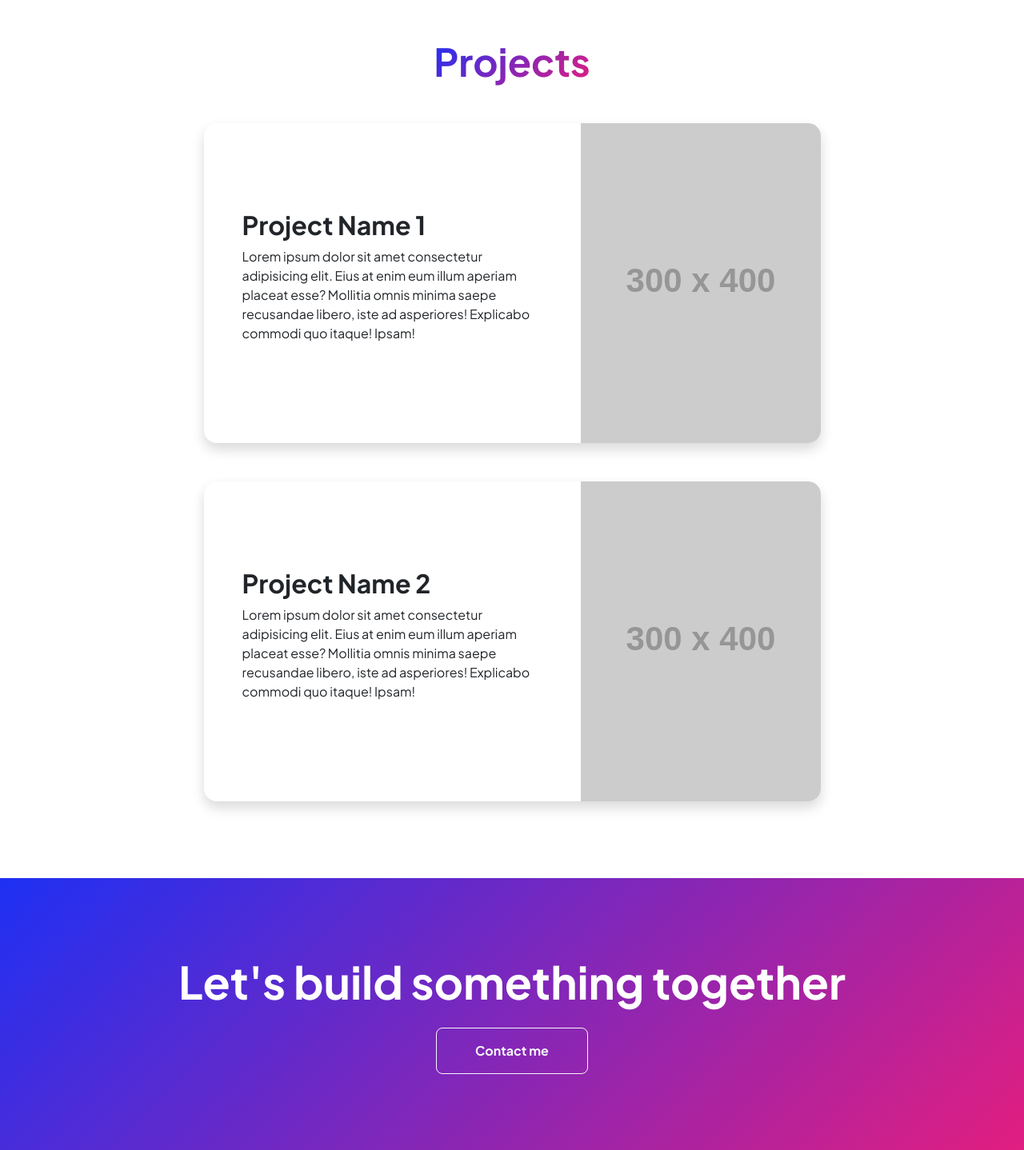
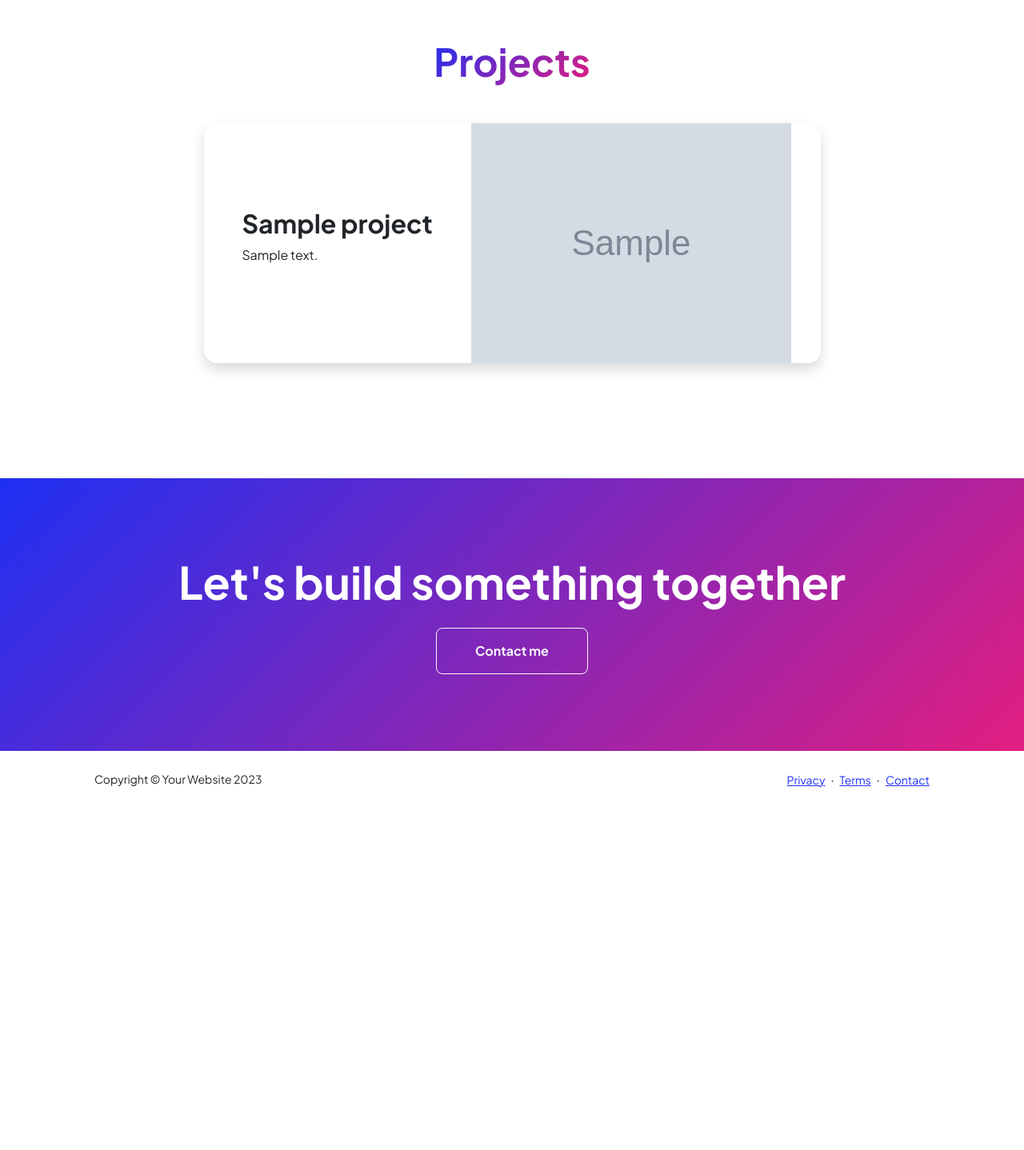
Before and after one commit to tfermoso/blog, a Django app: page /projects in a window 1280 px wide. Shown: the part 92-1530 px from the top of the page at 80% size. After the commit the page ends 1076 px from the top, so only its background shows below. Run offline with Django 3.2, Linux system fonts and the light colour scheme; tables that the repository leaves empty hold one stand-in row (values such as "Sample post"); grey boxes marked "Sample" are stand-in pictures; grey boxes labelled with a size stand in for pictures from a placeholder-image service; some libraries are stand-ins or nearby versions.

Commit message:
mostrando proyectos

```diff
--- a/blog/templates/blog/index.html
+++ b/blog/templates/blog/index.html
@@ -17,7 +17,7 @@
                     <div class="d-grid gap-3 d-sm-flex justify-content-sm-center justify-content-xxl-start mb-3">
                         <a class="btn btn-primary btn-lg px-5 py-3 me-sm-3 fs-6 fw-bolder" href="">Resume</a>
                         <a class="btn btn-outline-dark btn-lg px-5 py-3 fs-6 fw-bolder"
-                            href="">Projects</a>
+                            href="{% url 'projects' %}">Projects</a>
                     </div>
                 </div>
             </div>
--- a/blog/templates/blog/projects.html
+++ b/blog/templates/blog/projects.html
@@ -10,33 +10,19 @@
         <div class="row gx-5 justify-content-center">
             <div class="col-lg-11 col-xl-9 col-xxl-8">
                 <!-- Project Card 1-->
+                {% for project in projects %}
                 <div class="card overflow-hidden shadow rounded-4 border-0 mb-5">
                     <div class="card-body p-0">
                         <div class="d-flex align-items-center">
                             <div class="p-5">
-                                <h2 class="fw-bolder">Project Name 1</h2>
-                                <p>Lorem ipsum dolor sit amet consectetur adipisicing elit. Eius at enim eum illum
-                                    aperiam placeat esse? Mollitia omnis minima saepe recusandae libero, iste ad
-                                    asperiores! Explicabo commodi quo itaque! Ipsam!</p>
+                                <h2 class="fw-bolder">{{project.title}}</h2>
+                                <p>{{project.text}}</p>
                             </div>
-                            <img class="img-fluid" src="https://dummyimage.com/300x400/343a40/6c757d" alt="..." />
+                            <img class="img-fluid" src="{{ project.image }}" alt="Imagen del proyecto" />
                         </div>
                     </div>
                 </div>
-                <!-- Project Card 2-->
-                <div class="card overflow-hidden shadow rounded-4 border-0">
-                    <div class="card-body p-0">
-                        <div class="d-flex align-items-center">
-                            <div class="p-5">
-                                <h2 class="fw-bolder">Project Name 2</h2>
-                                <p>Lorem ipsum dolor sit amet consectetur adipisicing elit. Eius at enim eum illum
-                                    aperiam placeat esse? Mollitia omnis minima saepe recusandae libero, iste ad
-                                    asperiores! Explicabo commodi quo itaque! Ipsam!</p>
-                            </div>
-                            <img class="img-fluid" src="https://dummyimage.com/300x400/343a40/6c757d" alt="..." />
-                        </div>
-                    </div>
-                </div>
+                {% endfor %}
             </div>
         </div>
     </div>
--- a/blog/views.py
+++ b/blog/views.py
@@ -1,6 +1,6 @@
 from django.shortcuts import render, get_object_or_404,redirect
 from django.utils import timezone
-from .models import Post
+from .models import Post,Project
 from .form import PostForm
 
 def home(request):
@@ -10,7 +10,8 @@ def contacto(request):
     return render(request,'blog/contact.html',{})
 
 def project(request):
-    return render(request,'blog/projects.html',{})
+    projects=Project.objects.all()
+    return render(request,'blog/projects.html',{'projects':projects})
 
 def post_list(request):
     posts = Post.objects.all().order_by('published_date')
--- a/mysite/settings.py
+++ b/mysite/settings.py
@@ -11,7 +11,7 @@ https://docs.djangoproject.com/en/3.2/ref/settings/
 """
 
 from pathlib import Path
-
+import os
 # Build paths inside the project like this: BASE_DIR / 'subdir'.
 BASE_DIR = Path(__file__).resolve().parent.parent
 
@@ -123,7 +123,8 @@ USE_TZ = True
 # https://docs.djangoproject.com/en/3.2/howto/static-files/
 
 STATIC_URL = '/static/'
-
+MEDIA_URL = '/img/'
+MEDIA_ROOT = os.path.join(BASE_DIR, 'img')
 # Default primary key field type
 # https://docs.djangoproject.com/en/3.2/ref/settings/#default-auto-field
 
--- a/mysite/urls.py
+++ b/mysite/urls.py
@@ -15,8 +15,10 @@ Including another URLconf
 """
 from django.contrib import admin
 from django.urls import path, include
+from django.conf.urls.static import static
+from django.conf import settings
 
 urlpatterns = [
     path('admin/', admin.site.urls),
     path('', include('blog.urls')),
-]
+]+ static(settings.MEDIA_URL, document_root=settings.MEDIA_ROOT)
```
Also changed, not shown: img/default.png (added).
